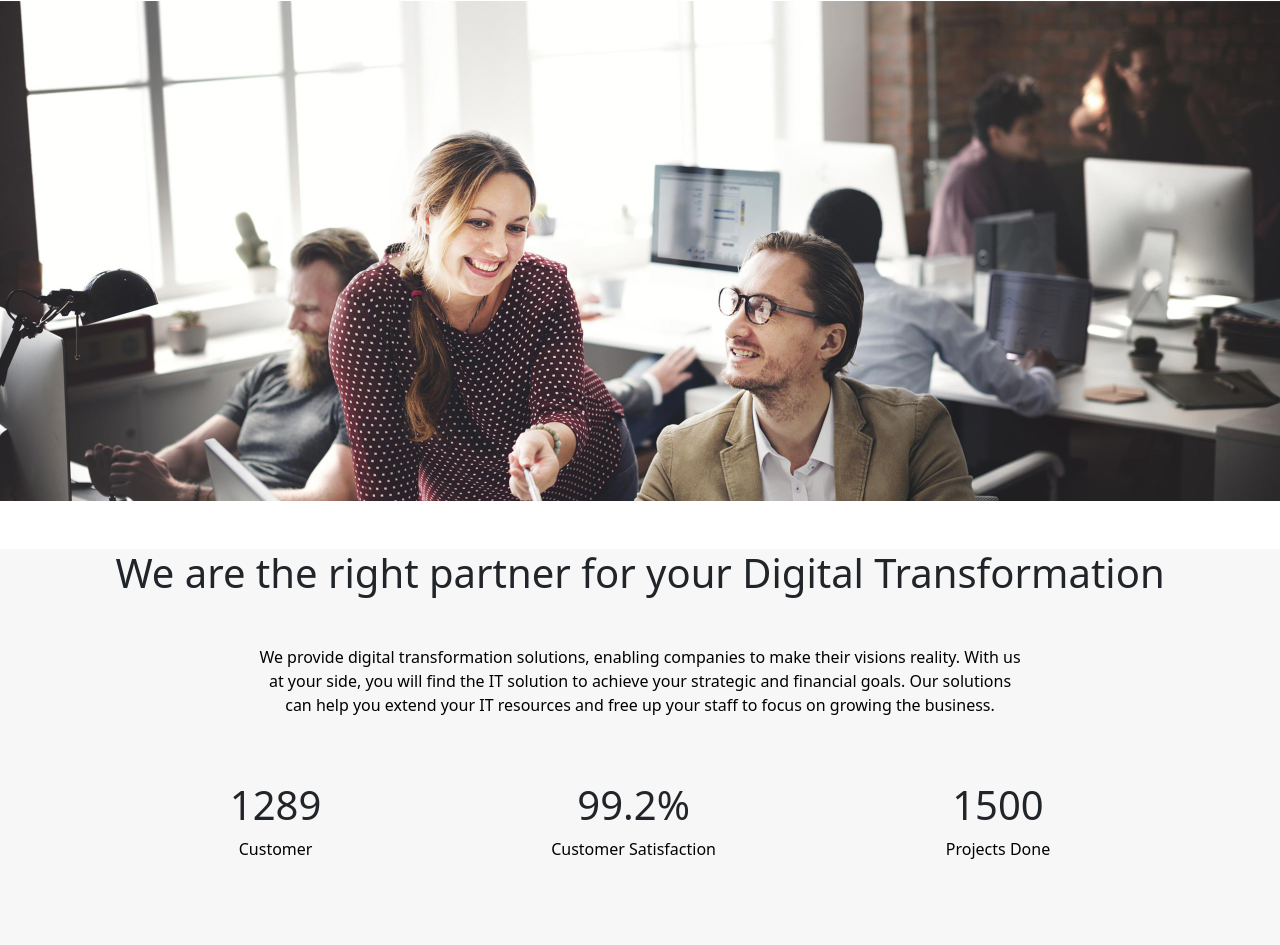
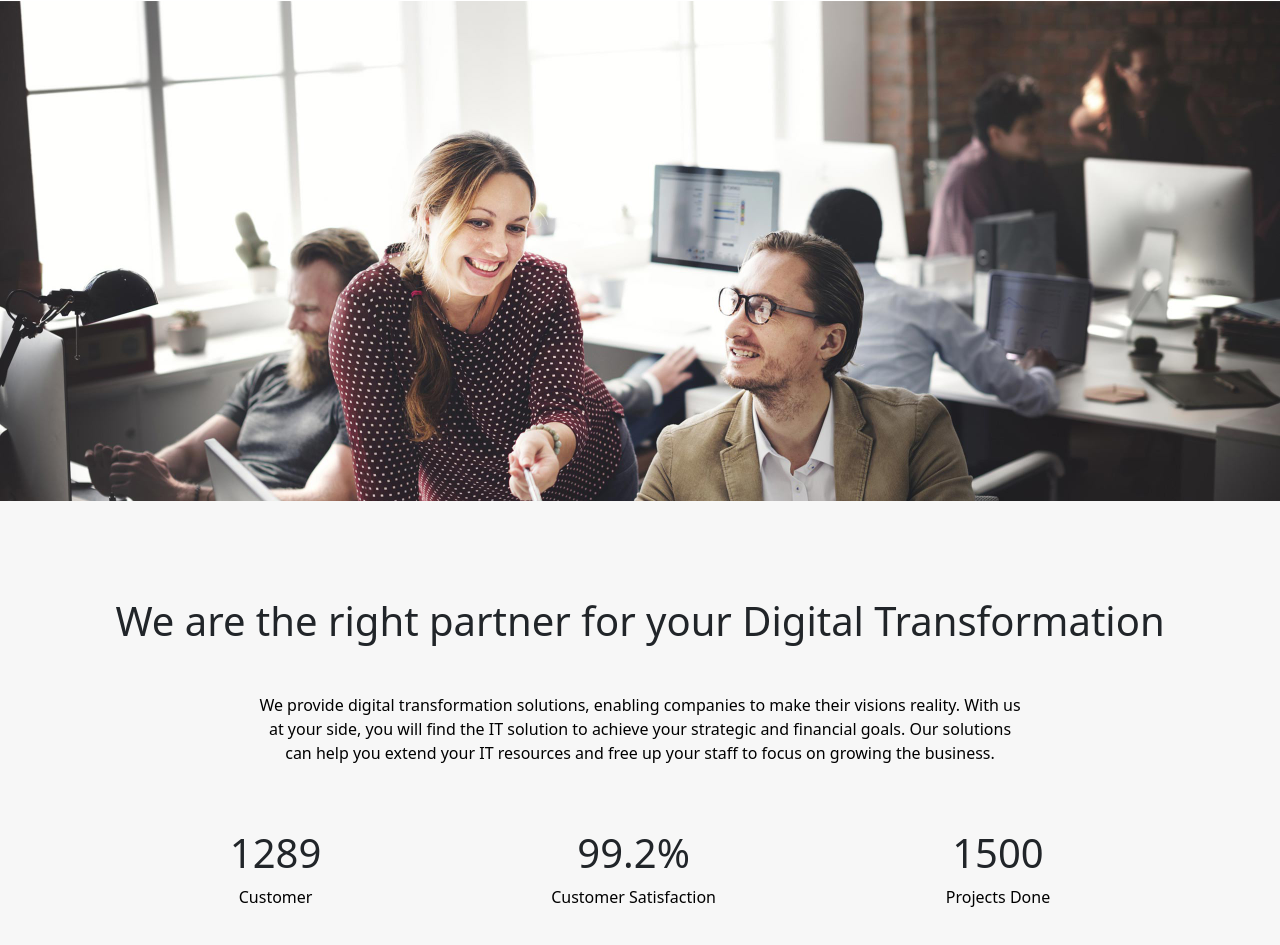
Before and after one commit to Nirjharpaul/winmacSystem, a plain HTML site: page index.html in a window 1280 px wide. Shown: the part 1922-2867 px from the top of the page. Drawn offline with Linux system fonts and the light colour scheme.

Commit message:
my another commit

```diff
--- a/index.html
+++ b/index.html
@@ -185,9 +185,9 @@
             <img class="img-fluid" src="images/picture-1.jpg" alt="">
         </section>
         <section style="background-color: #F7F7F7; height:500px" class="customer text-center">
-            <div class="customer-section">
-                <div>
-                    <h1 class="mt-5">We are the right partner for your
+            <div class="customer-section pt-5">
+                <div class="pt-5">
+                    <h1>We are the right partner for your
                         Digital Transformation</h1>
                     <div class="mt-5 d-flex justify-content-center">
                         <p style="width: 60%;">
```
